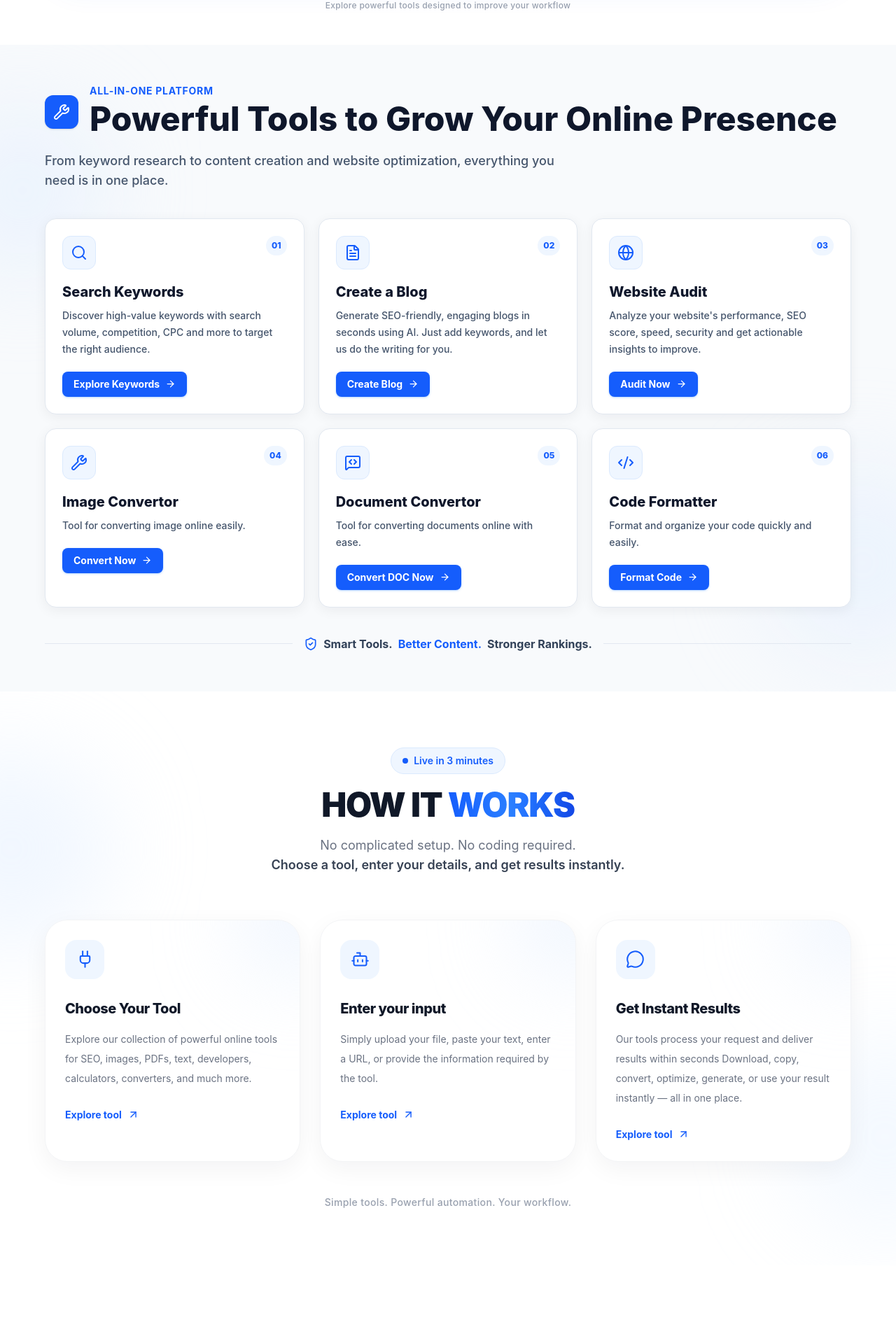
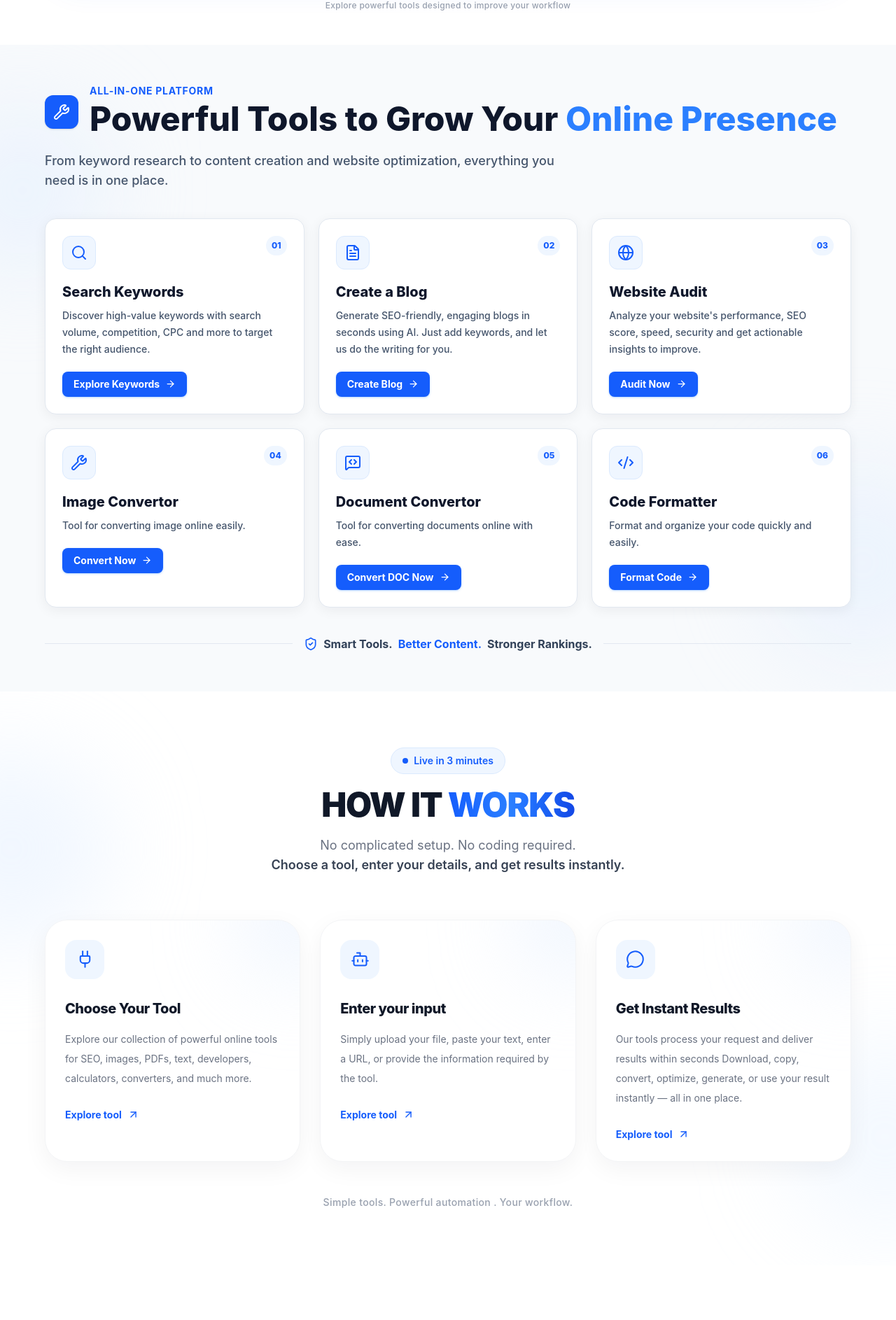
Before and after one commit to shubhamrana47/TOOLHUB, a React (Vite) app: page / in a window 1280 px wide. Shown: the part 922-2808 px from the top of the page at 70% size. Built offline with nearby package versions, Linux system fonts and the light colour scheme; no server answers.

Commit message:
Home page  updated

```diff
--- a/src/HOME/HomeTools.jsx
+++ b/src/HOME/HomeTools.jsx
@@ -106,7 +106,7 @@ const HomeTools = () => {
               </p>
 
               <h2 className="text-4xl font-extrabold leading-tight text-slate-900 sm:text-4xl lg:text-5xl">
-                Powerful Tools to Grow Your Online Presence
+                Powerful Tools to Grow Your <span className="text-blue-500">Online Presence</span>
               </h2>
 
             </div>
--- a/src/component/Howitworksintro.jsx
+++ b/src/component/Howitworksintro.jsx
@@ -243,7 +243,7 @@ const Howitworksintro = () => {
         transition={{ delay: 0.5 }}
         className="relative z-10 mt-12 text-center text-sm font-medium tracking-wide text-gray-400"
       >
-        Simple tools. Powerful automation. Your workflow.
+        Simple tools.<span classname="text-blue-500" > Powerful automation</span>  . Your workflow.
       </motion.p>
 
     </section>
--- a/src/component/Pricing.jsx
+++ b/src/component/Pricing.jsx
@@ -74,7 +74,7 @@ const Pricing = () => {
           Simple & Transparent Pricing
         </div>
 
-        <h1 className="text-6xl font-extrabold tracking-tight text-gray-900 sm:text-5xl md:text-6xl lg:text-7xl">
+        <h1 className="text-4xl font-extrabold tracking-tight text-gray-900 sm:text-5xl md:text-6xl lg:text-7xl">
   Choose the plan that{" "}
   <span className="text-blue-600">works for you</span>
 </h1>
```
